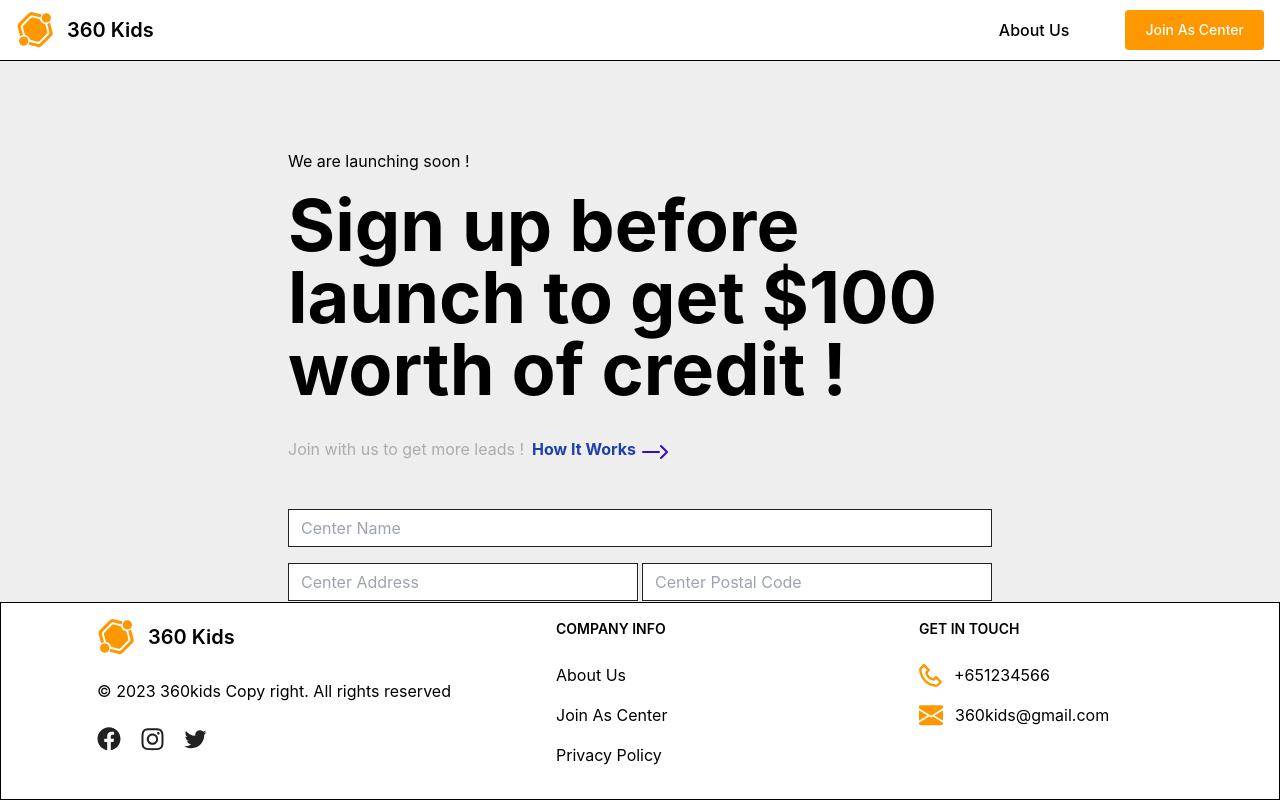
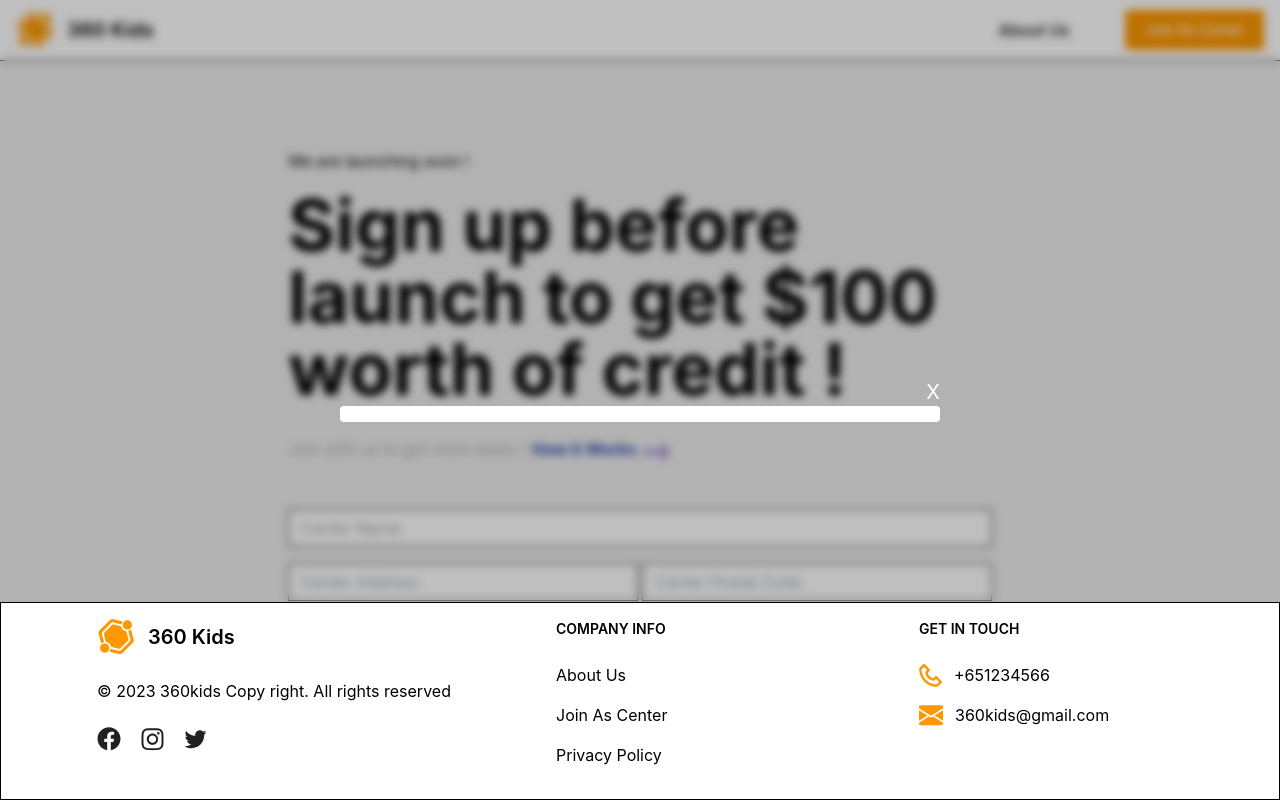
Before and after one commit to Xkill119966/360_frontend, a React (Create React App) app: page /form in a window 1280 px wide. Both pictures are taken after a click on the link "How It Works". Shown: the top 800 px of the page. Built offline with nearby package versions, Linux system fonts and the light colour scheme.

Commit message:
start modal

```diff
--- /dev/null
+++ b/src/components/Modal.js
@@ -0,0 +1,21 @@
+import React, { Children } from "react";
+
+export default function Modal({ isVisible, children, onClose }) {
+  if (!isVisible) {
+    return null;
+  }
+
+  return (
+    <div className="absolute inset-0 blur-0 bg-black bg-opacity-25 backdrop-blur-sm flex justify-center items-center">
+      <div className="w-[600px] flex flex-col ">
+        <button
+          className="text-white text-xl place-self-end"
+          onClick={onClose}
+        >
+          X
+        </button>
+        <div className="bg-white p-2 rounded">{children}</div>
+      </div>
+    </div>
+  );
+}
--- a/src/pages/FormPage.js
+++ b/src/pages/FormPage.js
@@ -1,4 +1,7 @@
+import React, { useState } from "react";
+import Modal from "../components/Modal";
 export default function FormPage() {
+  const [showModal, setShowModal] = useState(false);
   return (
     <>
       <div className="px-8 pt-6 pb-8 mb-4 gap-10">
@@ -13,6 +16,7 @@ export default function FormPage() {
               <a
                 className="font-bold text-md text-blue-800 hover:text-blue-800 "
                 href="#"
+                onClick={() => setShowModal(true)}
               >
                 How It Works
               </a>
@@ -502,6 +506,8 @@ export default function FormPage() {
           </form>
         </div>
       </div>
+
+      <Modal isVisible={showModal} onClose={() => setShowModal(false)}></Modal>
     </>
   );
 }
--- a/src/router/Routes.js
+++ b/src/router/Routes.js
@@ -1,18 +1,18 @@
 import React from "react";
 import { Routes, Route } from "react-router-dom";
 import Layout from "../Layout";
-import EnquiryPage from "../pages/EnquiryPage";
+// import EnquiryPage from "../pages/EnquiryPage";
 import FormPage from "../pages/FormPage";
-import LandingPage from "../pages/LandingPage";
-import ThanksPage from "../pages/ThanksPage";
+// import LandingPage from "../pages/LandingPage";
+// import ThanksPage from "../pages/ThanksPage";
 function Router(params) {
   return (
     <Layout>
       <Routes>
-        <Route path="/" element={<LandingPage />} />
+        {/* <Route path="/" element={<LandingPage />} /> */}
         <Route path="/form" element={<FormPage />} />
-        <Route path="/thanks" element={<ThanksPage />} />
-        <Route path="/enquiry" element={<EnquiryPage />} />
+        {/* <Route path="/thanks" element={<ThanksPage />} />
+        <Route path="/enquiry" element={<EnquiryPage />} /> */}
       </Routes>
     </Layout>
   );
```
Lines whose indentation alone changed are shown as unchanged.
